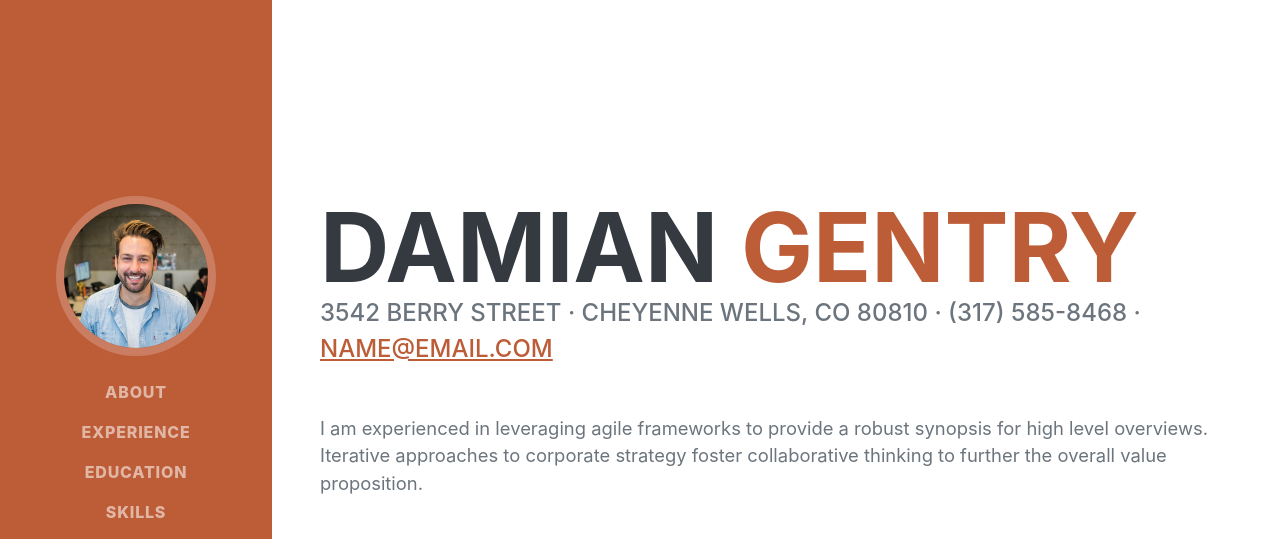
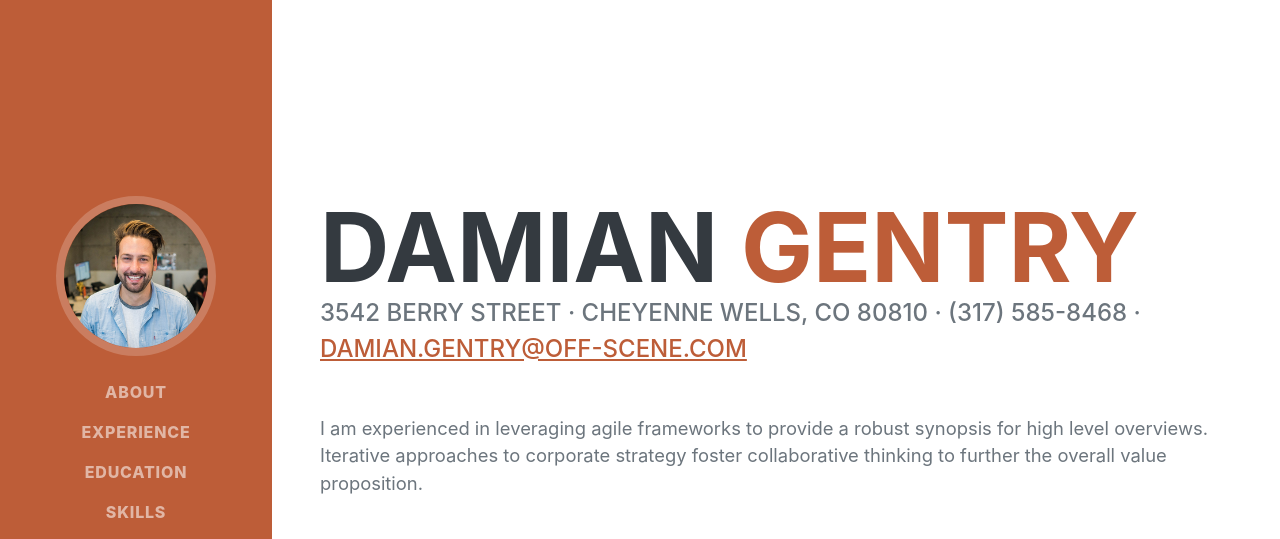
Before and after one commit to eliv8id/eliv8id.github.io, a plain HTML site: page index.html in a window 1280 px wide. Shown: the top 539 px of the page. Drawn offline with nearby package versions, Linux system fonts and the light colour scheme; a web font is replaced by a local one.

Commit message:
change e-mail

```diff
--- a/index.html
+++ b/index.html
@@ -45,7 +45,7 @@
                     </h1>
                     <div class="subheading mb-5">
                         3542 Berry Street · Cheyenne Wells, CO 80810 · (317) 585-8468 ·
-                        <a href="mailto:name@email.com">name@email.com</a>
+                        <a href="mailto:name@email.com">damian.gentry@off-scene.com</a>
                     </div>
                     <p class="lead mb-5">I am experienced in leveraging agile frameworks to provide a robust synopsis for high level overviews. Iterative approaches to corporate strategy foster collaborative thinking to further the overall value proposition.</p>
                     <div class="social-icons">
```
